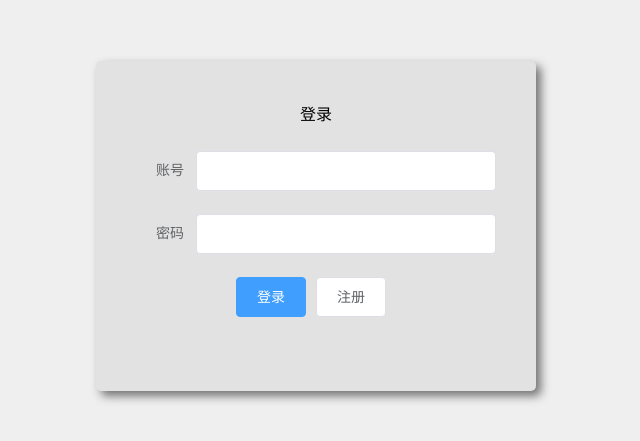
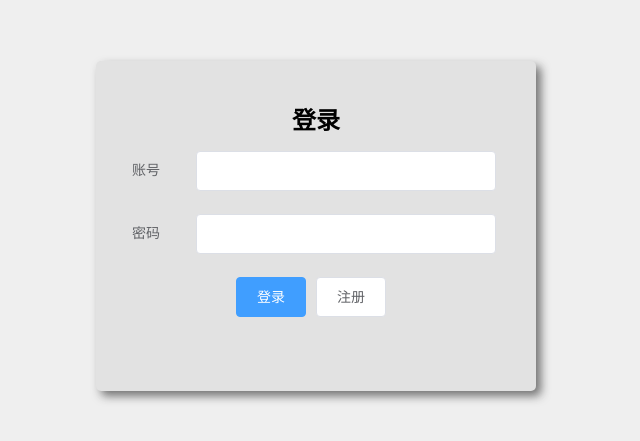
Before and after one commit to FZUSESPR21/meeting-system-5, a Vue app in the folder meeting/: page /#/login in a window 1280 px wide. Shown: the part 169-610 px from the top of the page, without its empty margins (324-964 px from the left). Built offline with nearby package versions, Linux system fonts and the light colour scheme.

Commit message:
跳转页面二

```diff
--- a/meeting/src/views/login/Login.vue
+++ b/meeting/src/views/login/Login.vue
@@ -1,13 +1,14 @@
 <template>
   <div id="login-container">
     <div style="text-align: center;height: 50px" id="login">
-      登录
+     <h2> 登录
+     </h2>
     </div>
     <el-form :model="ruleForm" status-icon :rules="rules" ref="ruleForm" label-width="100px" class="demo-ruleForm">
-      <el-form-item label="账号" prop="user">
+      <el-form-item label="账号" prop="user" class="item">
         <el-input type="text" v-model="ruleForm.user" autocomplete="off"></el-input>
       </el-form-item>
-      <el-form-item label="密码" prop="pass">
+      <el-form-item label="密码" prop="pass" class="item">
         <el-input type="password" v-model="ruleForm.pass" autocomplete="off"></el-input>
       </el-form-item>
       <el-form-item id="anniu" style="padding-left:40px">
@@ -66,7 +67,7 @@ export default {
 }
 </script>
 
-<style scoped>
+<style>
   body{
     margin: 0;
   }
@@ -87,4 +88,8 @@ export default {
   #login{
     padding-left: 40px;
   }
+  .item .el-form-item__label{
+    text-align: center;
+    padding-right: 0px;
+}
 </style>
```
